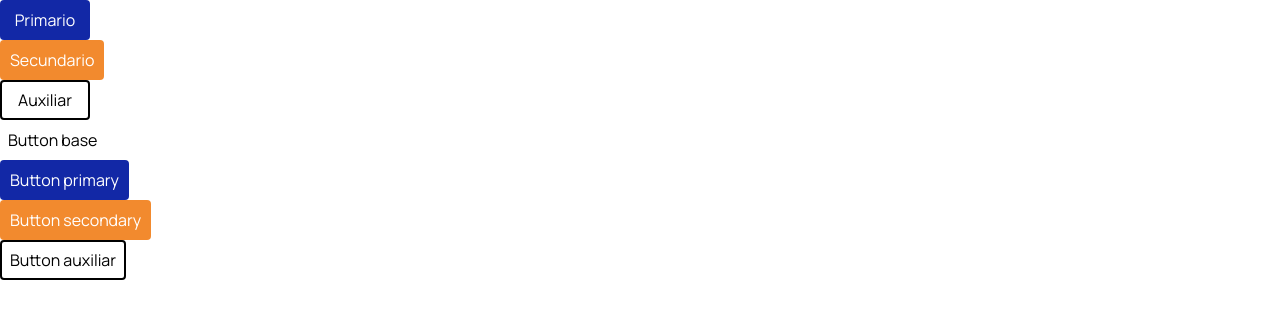
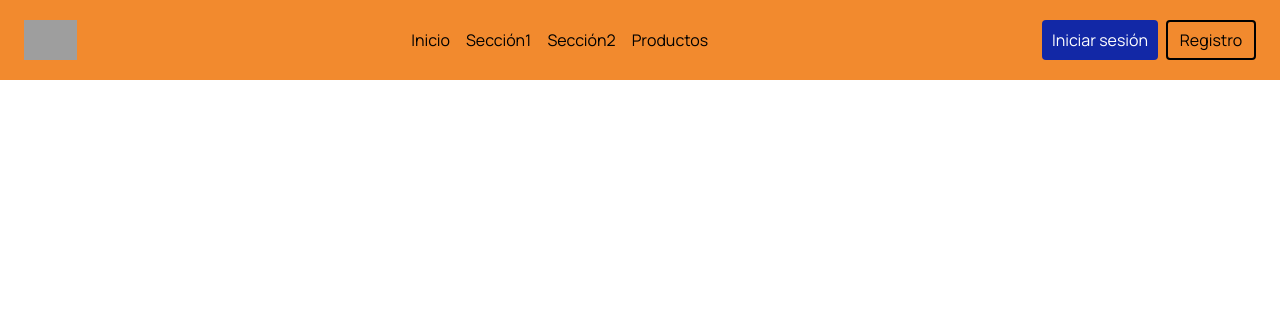
Before and after one commit to LaNoviaDePepe/Vesto, a React (Vite) app: page /outfitCreator in a window 1280 px wide. Shown: the top 318 px of the page. Built offline with nearby package versions, Linux system fonts and the light colour scheme; grey boxes are pictures that could not be loaded.

Commit message:
✅NEW_Navbar_and_Header_Components
Implementación de Navbar e integración parcial en Header.

```diff
--- a/package.json
+++ b/package.json
@@ -13,8 +13,9 @@
     "@supabase/supabase-js": "^2.95.3",
     "@tailwindcss/vite": "^4.1.18",
     "dotenv": "^17.2.4",
-    "react": "^19.2.0",
-    "react-dom": "^19.2.0"
+    "react": "^19.2.4",
+    "react-dom": "^19.2.4",
+    "react-router-dom": "^7.13.0"
   },
   "devDependencies": {
     "@eslint/js": "^9.39.1",
--- a/src/App.tsx
+++ b/src/App.tsx
@@ -1,22 +1,16 @@
-// import { BrowserRouter as Router, Routes, Route } from "react-router-dom";
+import { BrowserRouter as Router } from "react-router-dom";
 
-import Button from "./components/common/Button"
+import Header from "./components/common/Header"
 
 function App() {
+  return (
+    <Router>
+      {/* Ahora Header y Navbar pueden usar Links porque están dentro del Router */}
+      <Header />
 
 
-  return (
-    <>
-    <Button variant="primary">Primario</Button>
-    <Button variant="secondary">Secundario</Button>
-    <Button variant="auxiliar">Auxiliar</Button>
-
-        <button className="btn">Button base</button>
-        <button className="btn btn-primary">Button primary</button>
-        <button className="btn btn-secondary">Button secondary</button>
-        <button className="btn btn-auxiliar">Button auxiliar</button>
-    </>
-  )
+    </Router>
+  );
 }
 
 export default App
--- /dev/null
+++ b/src/components/common/Header.tsx
@@ -0,0 +1,55 @@
+import { Link } from 'react-router-dom';
+import Navbar from './Navbar';
+import { useState } from 'react';
+
+export default function Header() {
+    // Constantes que almacenan los links para los usuarios registrados o anónimos
+    const guestLinks = [
+        { label: 'Inicio', path: '/' },
+        { label: 'Sección1', path: '/seccion1' },
+        { label: 'Sección2', path: '/seccion2' },
+        { label: 'Productos', path: '/products' },
+    ];
+
+    const userLinks = [
+        { label: 'Mi armario', path: '/closet' },
+        { label: 'Mis conjuntos', path: '/outfits' },
+        { label: 'Subir prenda', path: '/clothing' },
+        { label: 'Crear conjunto', path: '/outfitCreator' },
+    ];
+
+    // Estado que almacena el estado de login (demoooo)
+    const [isLoggedIn, setIsLoggedIn] = useState(false);
+
+    return (
+        <header className="flex items-center justify-between px-6 py-4 bg-auxiliary-700 h-20">
+            <div className="logo">
+                <Link to="/">
+                    <img src="/logo.png" alt="Logo de Vesto" className="h-10 w-auto" />
+                </Link>
+            </div>
+
+            {
+                !isLoggedIn && (
+
+                    <>
+                        <Navbar links={guestLinks} />
+                        <div className="flex items-center gap-2">
+                            <button className="btn-primary">Iniciar sesión</button>
+                            <button className="btn-auxiliar">Registro</button>
+                        </div>
+                    </>
+                )
+            }
+
+            {
+                isLoggedIn && (
+
+                    <>
+                        <Navbar links={userLinks} />
+                    </>
+                )
+            }
+        </header>
+    );
+}
--- /dev/null
+++ b/src/components/common/Navbar.tsx
@@ -0,0 +1,30 @@
+import { Link } from 'react-router-dom';
+
+// Estructura de cada enlace
+interface NavLinkItem {
+    label: string;
+    path: string;
+}
+
+// El elemento recibe una lista de links de typo NavLinkItem
+interface NavbarProps {
+    links: NavLinkItem[];
+}
+
+export default function Navbar({ links }: NavbarProps) {
+
+    return (
+        <nav className="flex items-center gap-4 p-4">
+            {
+                links.map((link) => (
+                    <Link
+                        key={link.path}
+                        to={link.path}
+                        className=""
+                    >
+                        {link.label}
+                    </Link>
+                ))}
+        </nav>
+    );
+}
--- a/src/styles/base.css
+++ b/src/styles/base.css
@@ -1,4 +1,12 @@
 @layer base {
+    body {
+        @apply font-normal font-body;
+    }
+
+    h1, h2, h3, h4, h5, h6 {
+        @apply font-display;
+    }
+
     button {
         /* disposición, espaciados y forma */
         @apply h-10 min-w-22.5 flex items-center justify-center px-2 gap-1 rounded;
--- a/src/styles/components.css
+++ b/src/styles/components.css
@@ -13,7 +13,7 @@
     @apply hover:text-auxiliary-700 hover:border-auxiliary-700;
   }
   .btn-auxiliar {
-    @apply bg-white text-black border-2 border-black;
+    @apply bg-transparent text-black border-2 border-black;
     @apply hover:bg-black hover:text-white hover:border-transparent;
   }
 }
```
Also changed, not shown: 1 other file (tests, documents, lock files or other folders).
